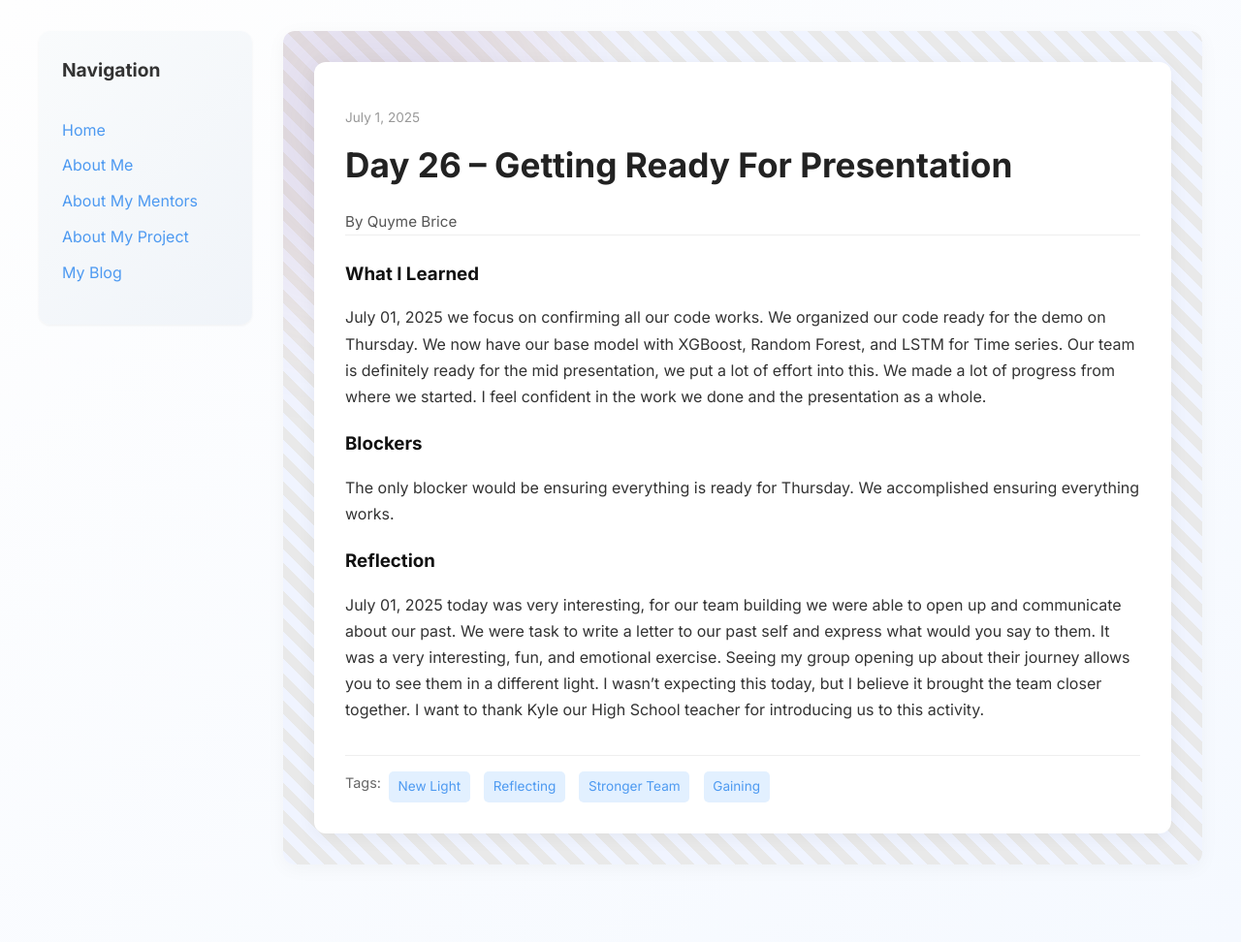
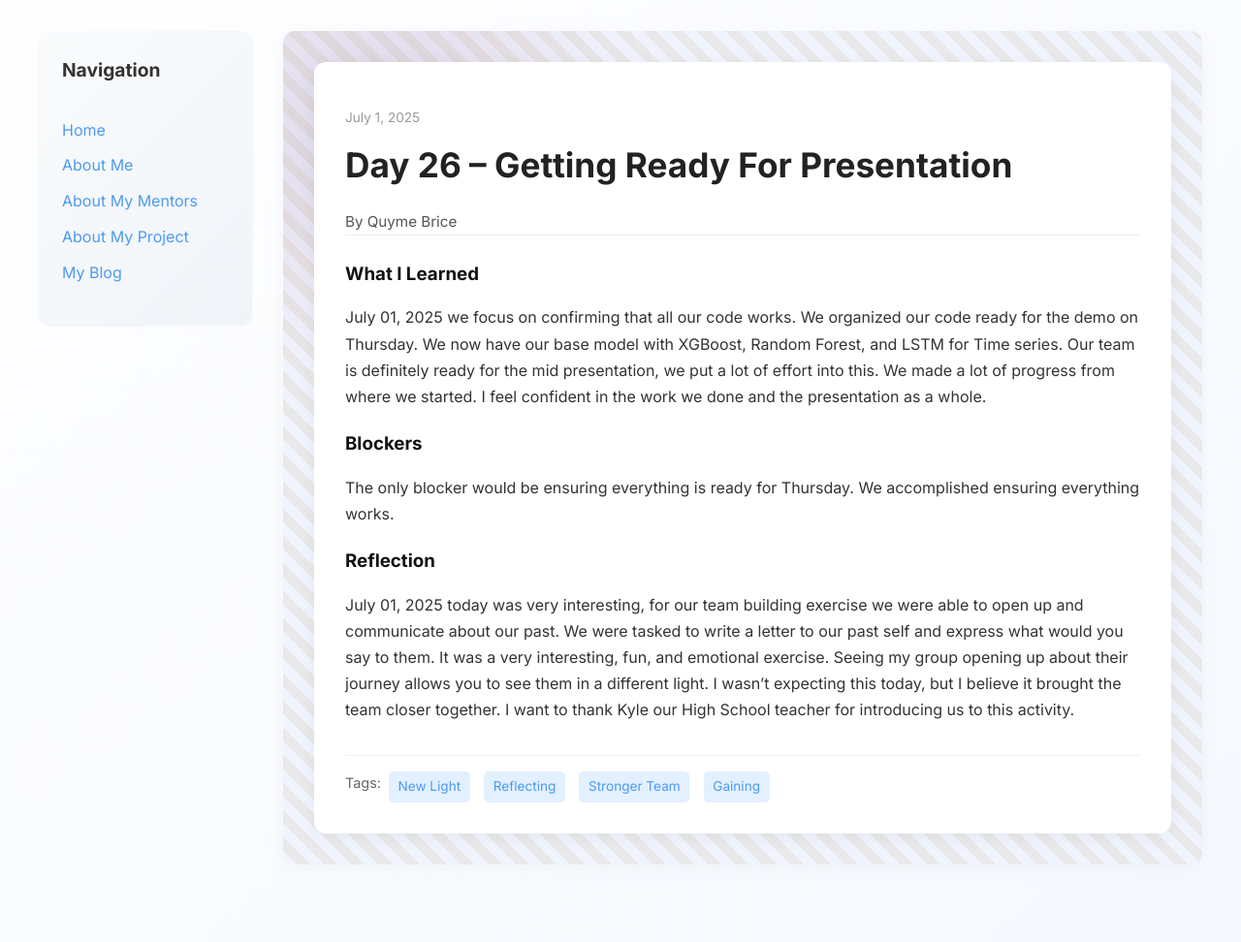
Before and after one commit to Qubri2/Qubri2.github.io, a Jekyll site: the page built from _posts/2025-07-01-day-26.md, in a window 1280 px wide. Shown: the whole page at 97% size. Built offline with Jekyll 4.4.1, drawn with Linux system fonts in a browser that asks for light colours.

Commit message:
Update 2025-07-01-day-26.md

```diff
--- a/_posts/2025-07-01-day-26.md
+++ b/_posts/2025-07-01-day-26.md
@@ -7,7 +7,7 @@ permalink: /day26.html
 tags: ["New Light", "Reflecting", "Stronger Team", "Gaining"]
 
 what_i_learned: |
-  July 01, 2025 we focus on confirming all our code works. We organized our code ready for the demo on Thursday. We now have our base model with XGBoost, Random Forest, and LSTM for Time series. Our team is definitely ready for the mid presentation, we put a lot of effort into this. We made a lot of progress from where we started. I feel confident in the work we done and the presentation as a whole.
+  July 01, 2025 we focus on confirming that all our code works. We organized our code ready for the demo on Thursday. We now have our base model with XGBoost, Random Forest, and LSTM for Time series. Our team is definitely ready for the mid presentation, we put a lot of effort into this. We made a lot of progress from where we started. I feel confident in the work we done and the presentation as a whole.
 
 
 
@@ -15,5 +15,5 @@ blockers: |
   The only blocker would be ensuring everything is ready for Thursday. We accomplished ensuring everything works.
 
 reflection: |
-  July 01, 2025 today was very interesting, for our team building we were able to open up and communicate about our past. We were task to write a letter to our past self and express what would you say to them. It was a very interesting, fun, and emotional exercise. Seeing my group opening up about their journey allows you to see them in a different light. I wasn't expecting this today, but I believe it brought the team closer together. I want to thank Kyle our High School teacher for introducing us to this activity.
+  July 01, 2025 today was very interesting, for our team building exercise we were able to open up and communicate about our past. We were tasked to write a letter to our past self and express what would you say to them. It was a very interesting, fun, and emotional exercise. Seeing my group opening up about their journey allows you to see them in a different light. I wasn't expecting this today, but I believe it brought the team closer together. I want to thank Kyle our High School teacher for introducing us to this activity.
 ---
```
